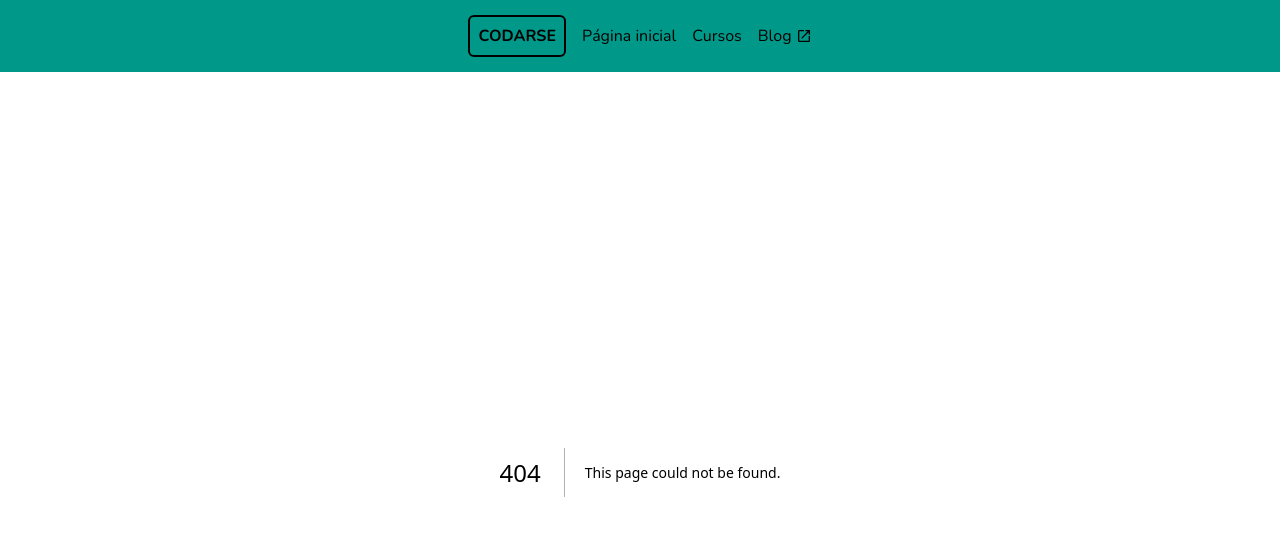
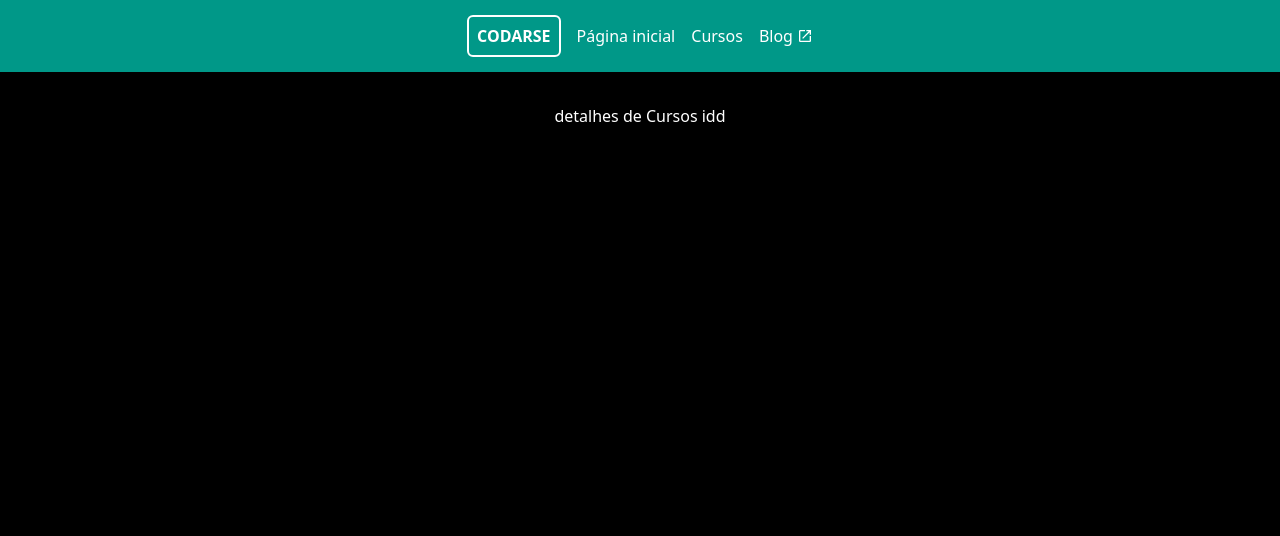
Before and after one commit to Diobegue/Next_js-, a Next.js app in the folder youtube-nextjs-course-plataform/: page /cursos/idd in a window 1280 px wide. Before the commit this address had no page. Shown: the top 536 px of the page. Built offline with nearby package versions, Linux system fonts and the light colour scheme.

Commit message:
feat: add courses page

```diff
--- /dev/null
+++ b/youtube-nextjs-course-plataform/app/cursos/[id]/page.tsx
@@ -0,0 +1,27 @@
+import type { Metadata } from "next";
+
+interface Props {
+  params: Promise<{
+    id: string;
+  }>;
+}
+
+//title superior da tela...
+export async function generateMetadata({ params }: Props): Promise<Metadata> {
+  const { id } = await params;
+
+  return {
+    title: (await params).id,
+    description: (await params).id,
+  };
+}
+
+export default async function PageCourseDetails({ params }: Props) {
+  const { id } = await params;
+
+  return (
+    <main className="mt-8 flex justify-center">
+      detalhes de Cursos {id}
+    </main>
+  );
+}
--- a/youtube-nextjs-course-plataform/app/layout.tsx
+++ b/youtube-nextjs-course-plataform/app/layout.tsx
@@ -1,11 +1,7 @@
 import type { Metadata } from "next";
-import { Nunito } from "next/font/google";
 
 import "./globals.css";
 import { Header } from "./components/header/Header";
-
-//fonte do google
-const nunito = Nunito({ variable: "--font-nunito", subsets:["latin"] });
 
 //metadata- para SEO -title-descriçao -tags
 export const metadata: Metadata = {
@@ -20,7 +16,7 @@ type IRootLayout = Readonly<{
 export default function RootLayout({ children }: IRootLayout) {
   return (
     <html lang="pt-BR">
-      <body className={nunito.className}>
+      <body className="font-sans">
         <Header />
         {children}
         </body>
```
